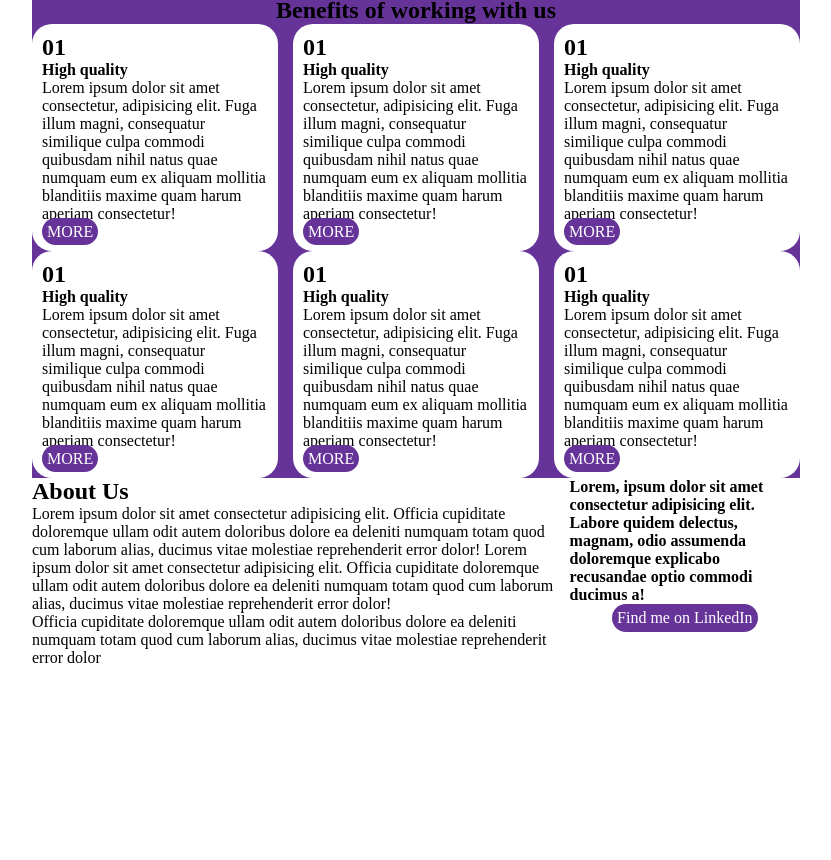
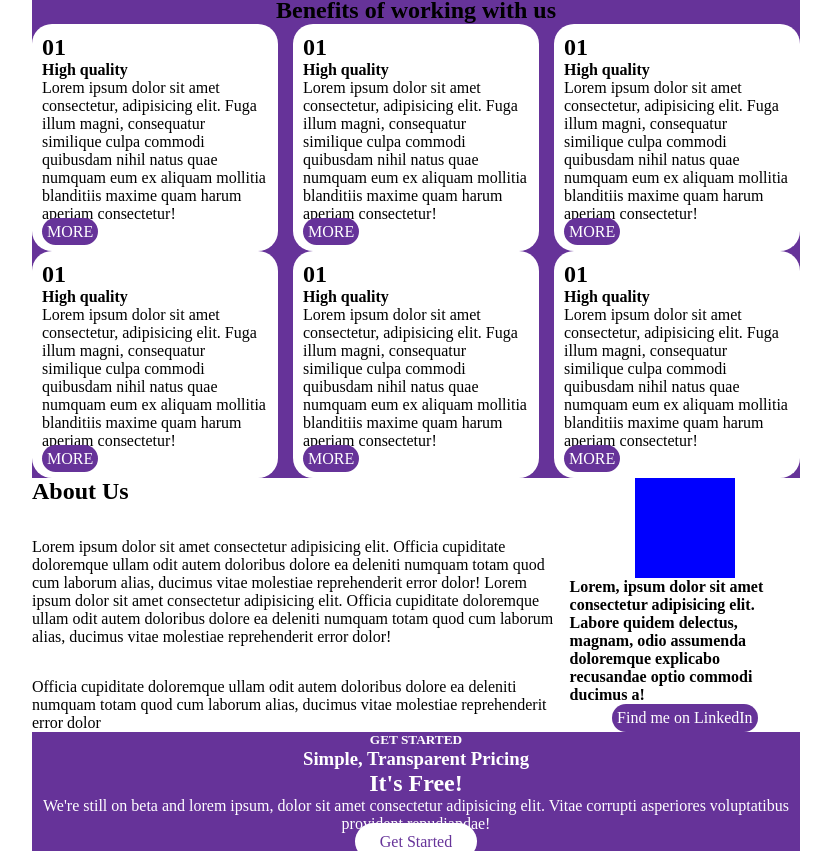
Before and after one commit to ClaudioLeone/htmlcss-responsive-layout, a plain HTML site: page index.html in a window 1280 px wide. Shown: the part 939-1799 px from the top of the page, without its empty margins (224-1055 px from the left). Before the commit the page ends 1606 px from the top, so only its background shows below. Drawn offline with Linux system fonts and the light colour scheme.

Commit message:
Completed 'free' sect

```diff
--- a/CSS/style.css
+++ b/CSS/style.css
@@ -202,11 +202,24 @@ img{
     align-items: center;
 }
 
-
+.aboutus-img{
 /* debug */
     width: 100px;
     height: 100px;
     background-color: blue;
+}
+
+.free-sect{
+    color: white;
+    text-align: center;
+}
+
+.start-btn{
+    background-color: white;
+    color: rebeccapurple;
+    padding: 10px 25px;
+    border-radius: 20px;
+    text-decoration: none;
 }
 
 /* MEDIA QUERIES */
--- a/index.html
+++ b/index.html
@@ -170,7 +170,18 @@
             </div>
 
             <div class="free-sect container violet-clr">
+                <h5>GET STARTED</h5>
 
+                <h3>Simple, Transparent Pricing</h3>
+
+                <h2>It's Free!</h2>
+
+                <p>
+                    We're still on beta and lorem ipsum, dolor sit amet consectetur adipisicing elit.
+                    Vitae corrupti asperiores voluptatibus provident repudiandae!
+                </p>
+
+                <a href="" class="start-btn">Get Started</a>
             </div>
         <!-- /MAIN -->
 
```
